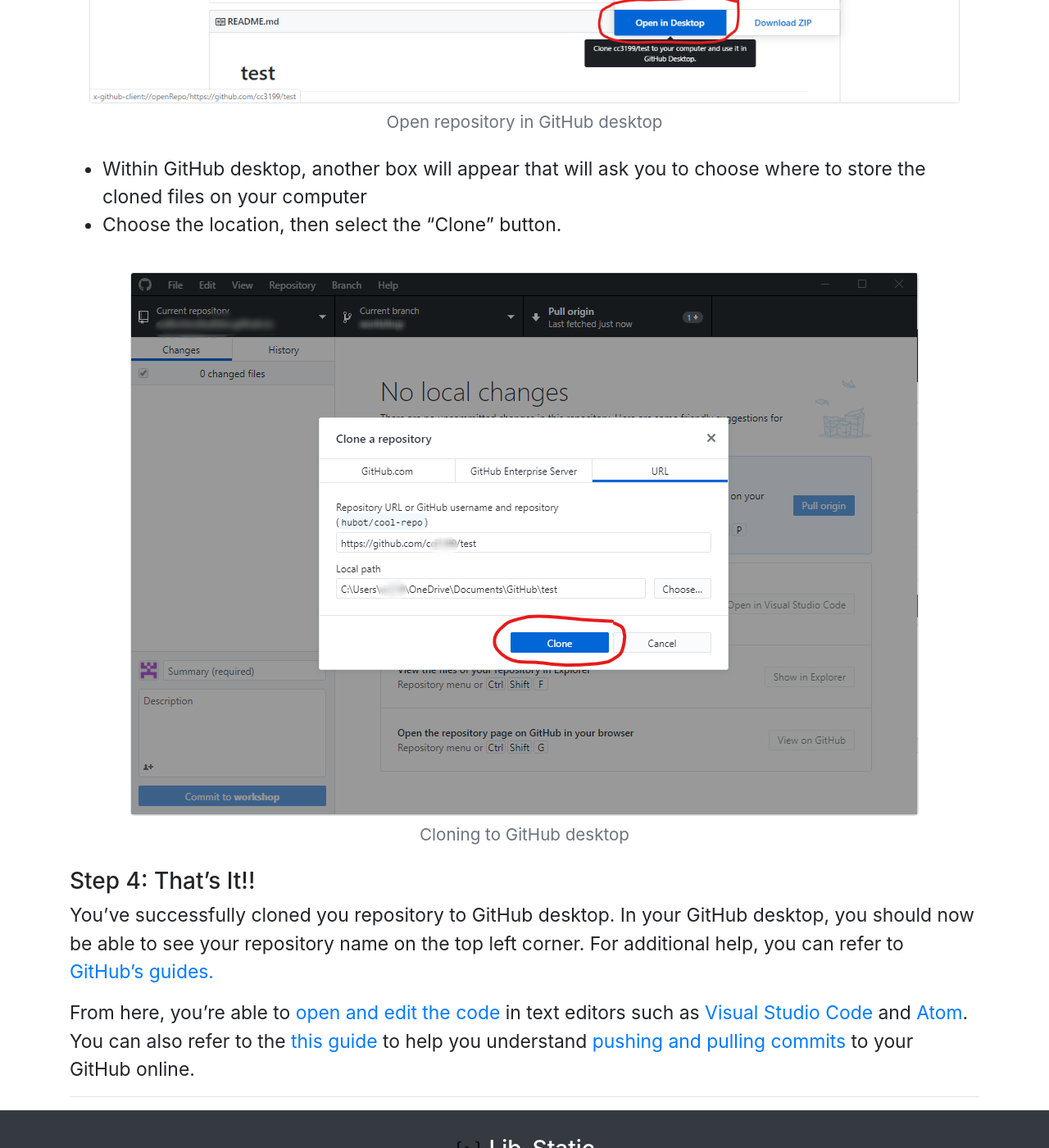
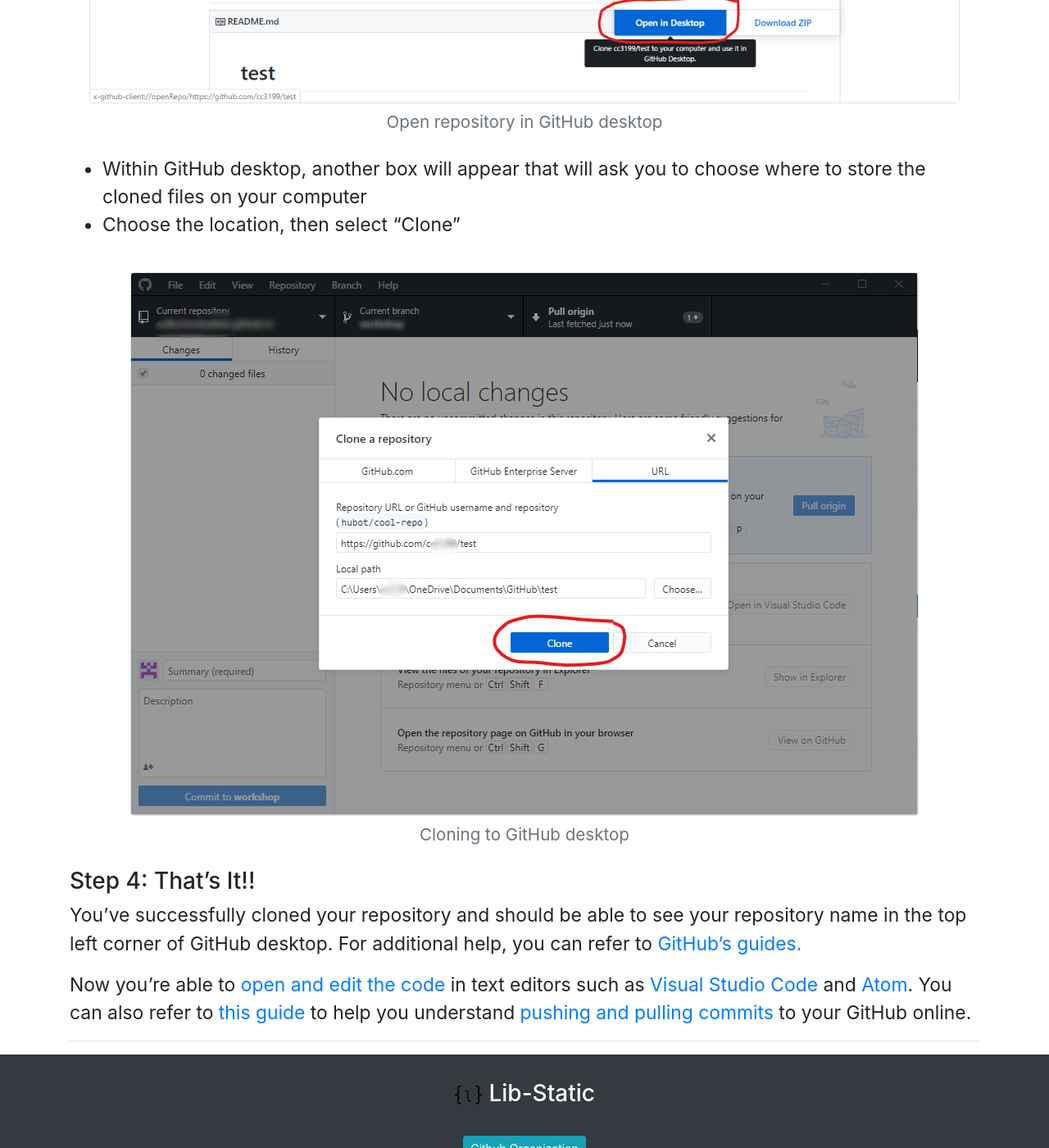
Before and after one commit to lib-static/howto, a Jekyll site: the page built from howtos/clonegithubrepo.md, in a window 1280 px wide and 1400 px high, scrolled down 1619 px. Shown: the whole window at 82% size. Built offline with Jekyll 4.4.1, drawn with Linux system fonts in a browser that asks for light colours; some of the changed text lies outside the part shown.

Commit message:
fix grammar, remove punctuation from bullets

```diff
--- a/howtos/clonegithubrepo.md
+++ b/howtos/clonegithubrepo.md
@@ -20,11 +20,11 @@ Before you clone your repository, you will need to install [GitHub Desktop.](git
 {% include bootstrap/figure.md img="/github/github_openindesktop.png" caption="Open repository in GitHub desktop" alt="Opening repository in GitHub desktop" %}
 
 - Within GitHub desktop, another box will appear that will ask you to choose where to store the cloned files on your computer
-- Choose the location, then select the "Clone" button.
+- Choose the location, then select "Clone"
 {% include bootstrap/figure.md img="/github/github_desktopclone.png" caption="Cloning to GitHub desktop" alt="Cloning to GitHub desktop" %}
 
 ### Step 4: That's It!!
 
-You've successfully cloned you repository to GitHub desktop. In your GitHub desktop, you should now be able to see your repository name on the top left corner. For additional help, you can refer to [GitHub's guides.](https://help.github.com/en/desktop/contributing-to-projects){:target="_blank"}
+You've successfully cloned your repository and should be able to see your repository name in the top left corner of GitHub desktop. For additional help, you can refer to [GitHub's guides.](https://help.github.com/en/desktop/contributing-to-projects){:target="_blank"}
 
-From here, you're able to [open and edit the code](openrepointexteditor.html) in text editors such as [Visual Studio Code](visualstudiocode.html){:target="_blank"} and [Atom](installatom.html){:target="_blank"}. You can also refer to the [this guide](pushpullchanges.html) to help you understand [pushing and pulling commits](https://help.github.com/en/desktop/contributing-to-projects/committing-and-reviewing-changes-to-your-project){:target="_blank"} to your GitHub online.
+Now you're able to [open and edit the code](openrepointexteditor.html) in text editors such as [Visual Studio Code](visualstudiocode.html){:target="_blank"} and [Atom](installatom.html){:target="_blank"}. You can also refer to [this guide](pushpullchanges.html) to help you understand [pushing and pulling commits](https://help.github.com/en/desktop/contributing-to-projects/committing-and-reviewing-changes-to-your-project){:target="_blank"} to your GitHub online.
```
Also changed, not shown: other parts of howtos/clonegithubrepo.md (+1 -1 lines).
